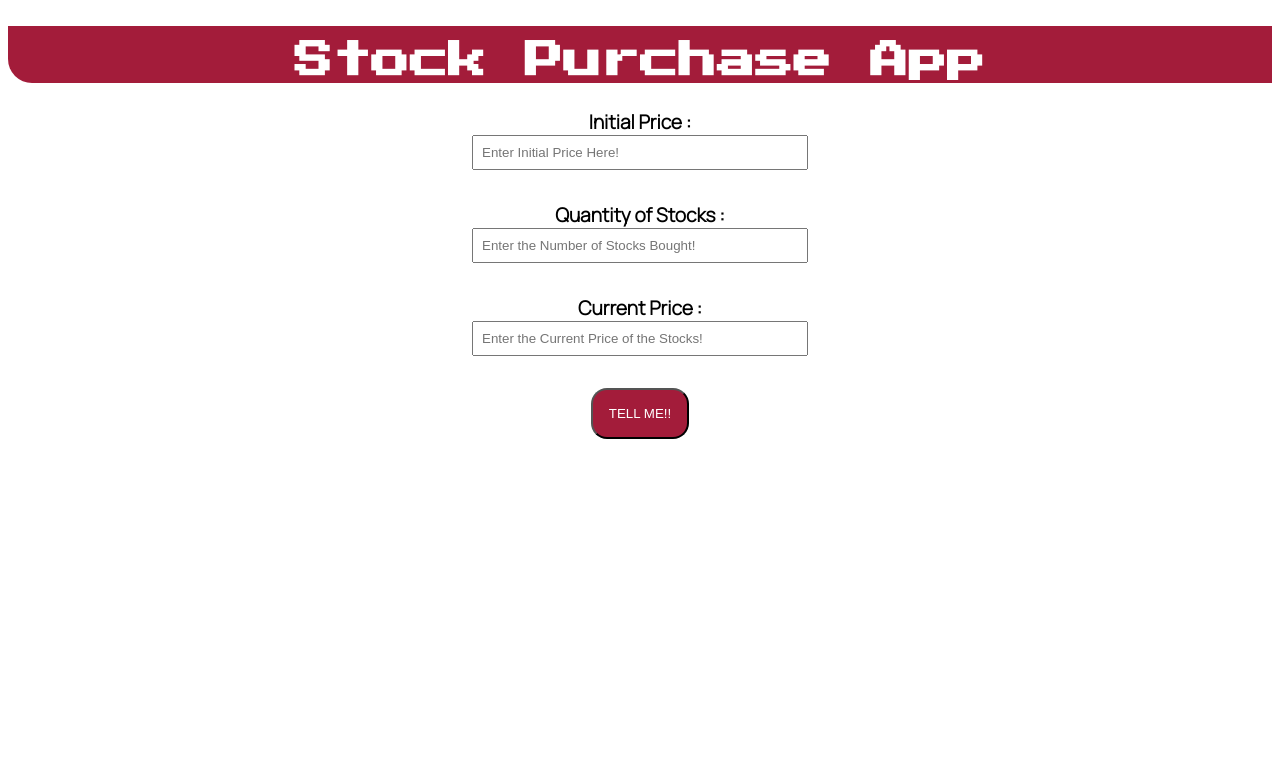
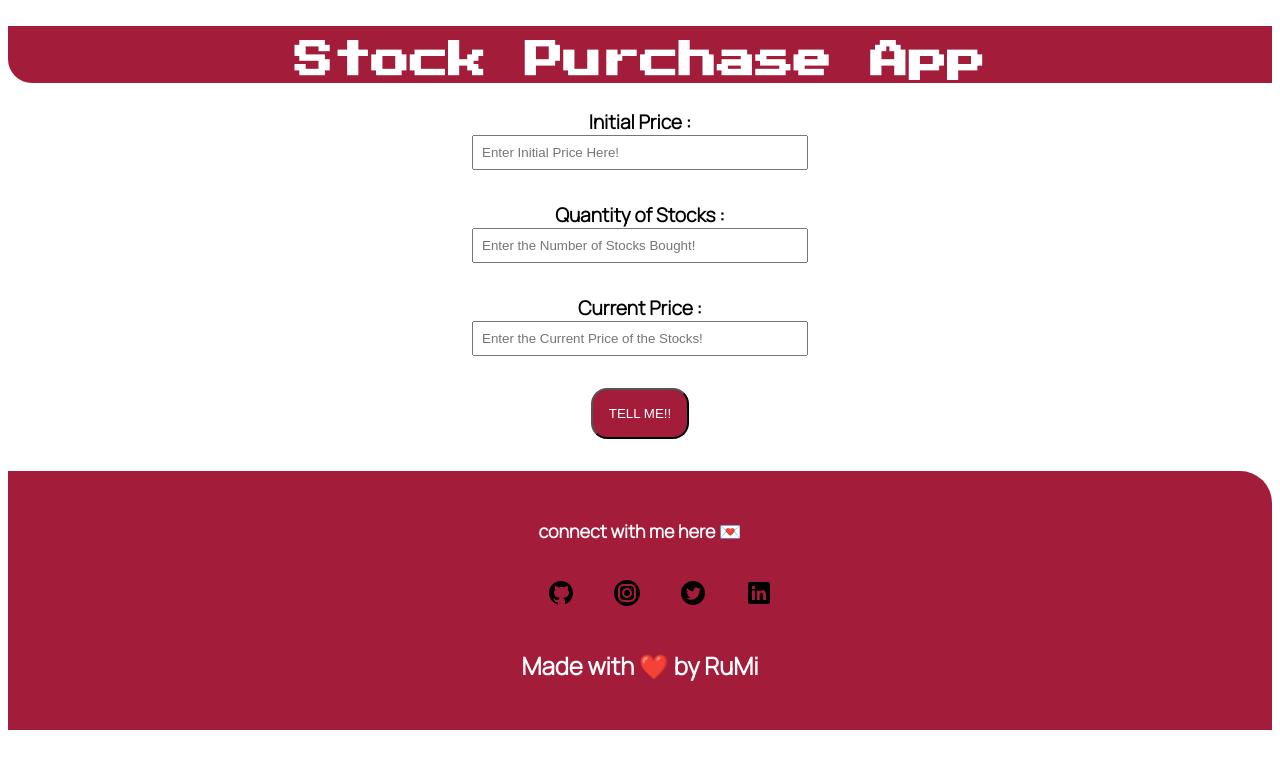
Before and after one commit to ru-mi-nator/Stock-Purchase-App, a plain HTML site: page index.html in a window 1280 px wide. Drawn offline with Linux system fonts and the light colour scheme.

Commit message:
style: added footer

```diff
--- a/index.html
+++ b/index.html
@@ -23,6 +23,17 @@
 
         <div id="output-box"></div>
 
+        <footer class="footer">
+            <div class="footer-heading">connect with me here 💌</div>
+            <ul class="social-links">
+                <li class="list-item-inline"><a class="links" href="https://github.com/ru-mi-nator"> <img src="images/icons8-github.svg" alt=""></a></li>
+                <li class="list-item-inline"><a class="links" href="https://www.instagram.com/ru_mi_nator/?hl=en"> <img src="images/icons8-instagram-circle (1).svg" alt=""></a></li>
+                <li class="list-item-inline"><a class="links" href="https://twitter.com/ru_mi_nator"> <img src="images/icons8-twitter-circled.svg" alt=""></a></li>
+                <li class="list-item-inline"><a class="links" href="https://www.linkedin.com/mwlite/in/rudra-mishra-40a303160"> <img src="images/icons8-linkedin (5).svg" alt=""></a></li>
+            </ul>
+            <div class="footer-footer">Made with ❤️ by RuMi</div>
+        </footer>
+
     </main>
 <script src="app.js"></script>
 </body>
--- a/style.css
+++ b/style.css
@@ -50,6 +50,7 @@ div {
     padding: 1rem;
     font-size: x-large;
     font-weight: bolder;
+}
     /* border: 2px solid black;
     width: 35%;
     border-radius: 2rem;
@@ -57,3 +58,33 @@ div {
     background-color: var(--primary-color);
     color: white;
 } */
+
+.footer{
+    background-color: var(--primary-color);
+    padding: 2rem 2rem;
+    color: white;
+    text-align: center;
+    border-top-right-radius: 2rem;
+}
+
+.footer-heading{
+    font-weight: bolder;
+    font-size: large;
+}
+
+.footer .links{
+    color: white;
+}
+
+.footer .ul{
+    padding-inline-start: 0px;
+}
+
+.list-non-bullet {
+    list-style: none;
+}
+
+.list-item-inline {
+    display: inline;
+    padding: 0rem 1rem;
+}
```
Also changed, not shown: images/final-main.svg (added), images/hero-image.svg (added), images/icons8-github.svg (added), images/icons8-instagram-circle (1).svg (added), images/icons8-linkedin (5).svg (added), images/icons8-twitter-circled.svg (added).
